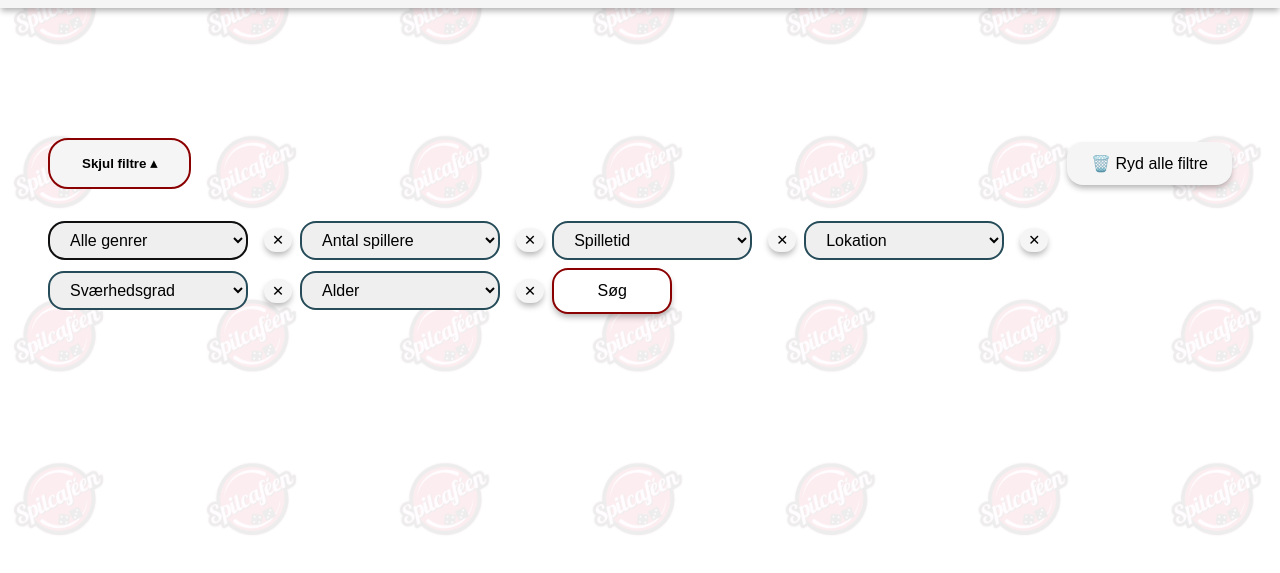
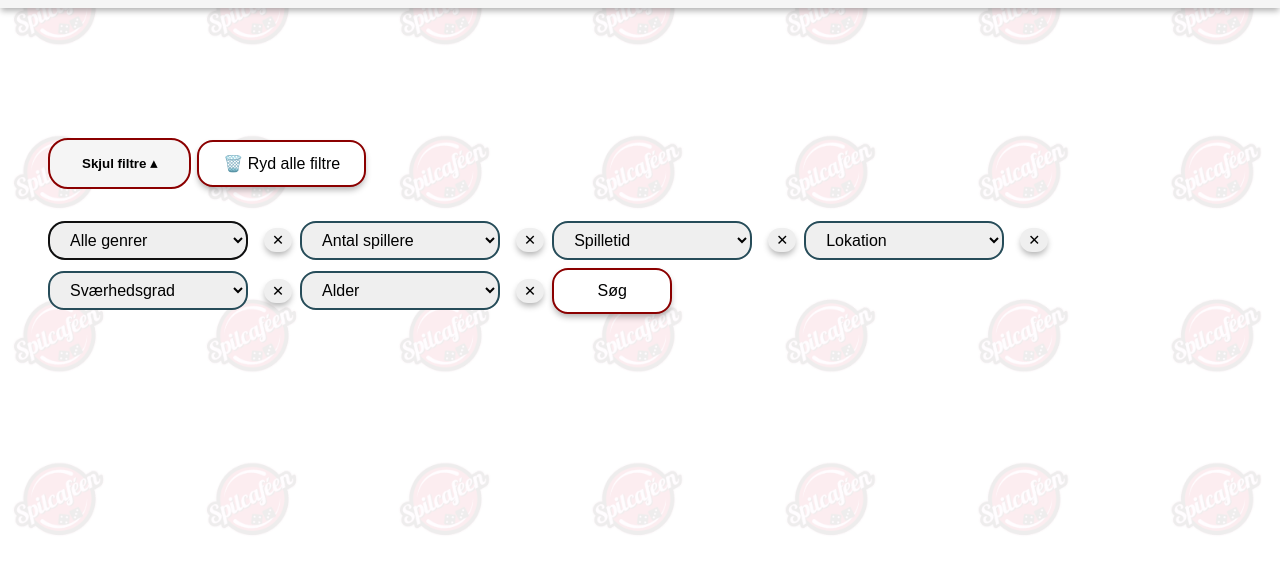
Before and after one commit to eaa25cmc/spilcafeen, a plain HTML site: page Spilcafe Ludwig/index.html in a window 1280 px wide. Both pictures are taken after a click on the button "Vis filtre ▾". Shown: the part 185-758 px from the top of the page. Drawn offline with Linux system fonts and the light colour scheme; no server answers.

Commit message:
ryd filter rettelse

```diff
--- a/Spilcafe Ludwig/style.css
+++ b/Spilcafe Ludwig/style.css
@@ -205,44 +205,36 @@ header .favoritterknap:hover img {
   box-shadow: var(--shadow);
 }
 
-/* RYD KNAP */
-.clear-btn {
-  background: darkred;
-  color: white;
-  border: none;
+/* RYD alle filtre */
+.clear-filters {
+  width: 100%;
+  display: flex;
+  justify-content: flex-start;
+  margin-top: 1rem;
+}
+
+#clear-filters {
+  background: white;
+  color: var(--text);
+  border: 2px solid darkred;
   border-radius: var(--radius);
   padding: 0.75rem 1.5rem;
   font-size: 1rem;
   cursor: pointer;
   box-shadow: var(--shadow);
   transition: var(--transition);
-  display: flex;
-  align-items: right;
-}
-
-.clear-btn:hover {
-  background: var(--error);
-  color: white;
-  transform: scale(1.05);
-}
-
-#clear-filters {
-  margin-left: auto; /* Skub knappen til højre */
-  background: whitesmoke;
-  color: var(--text);
-  align-self: center;
-  margin-top: 0;
+  min-width: 120px;
 }
 
 #clear-filters:hover {
-  background: #d6746b;
-  color: white;
+  background: darkred;
   transform: scale(1.1);
 }
 
+/*krydsknappeer ved hver filtrering*/
 .clear-filter {
   margin-left: 0.5rem;
-  background: whitesmoke;
+
   color: var(--text);
   border: none;
   border-radius: var(--radius);
@@ -251,11 +243,6 @@ header .favoritterknap:hover img {
   cursor: pointer;
   box-shadow: var(--shadow);
   transition: var(--transition);
-}
-.clear-filter:hover {
-  background: #d6746b;
-  color: white;
-  transform: scale(1.1);
 }
 
 /* Toggle-knap */
```
